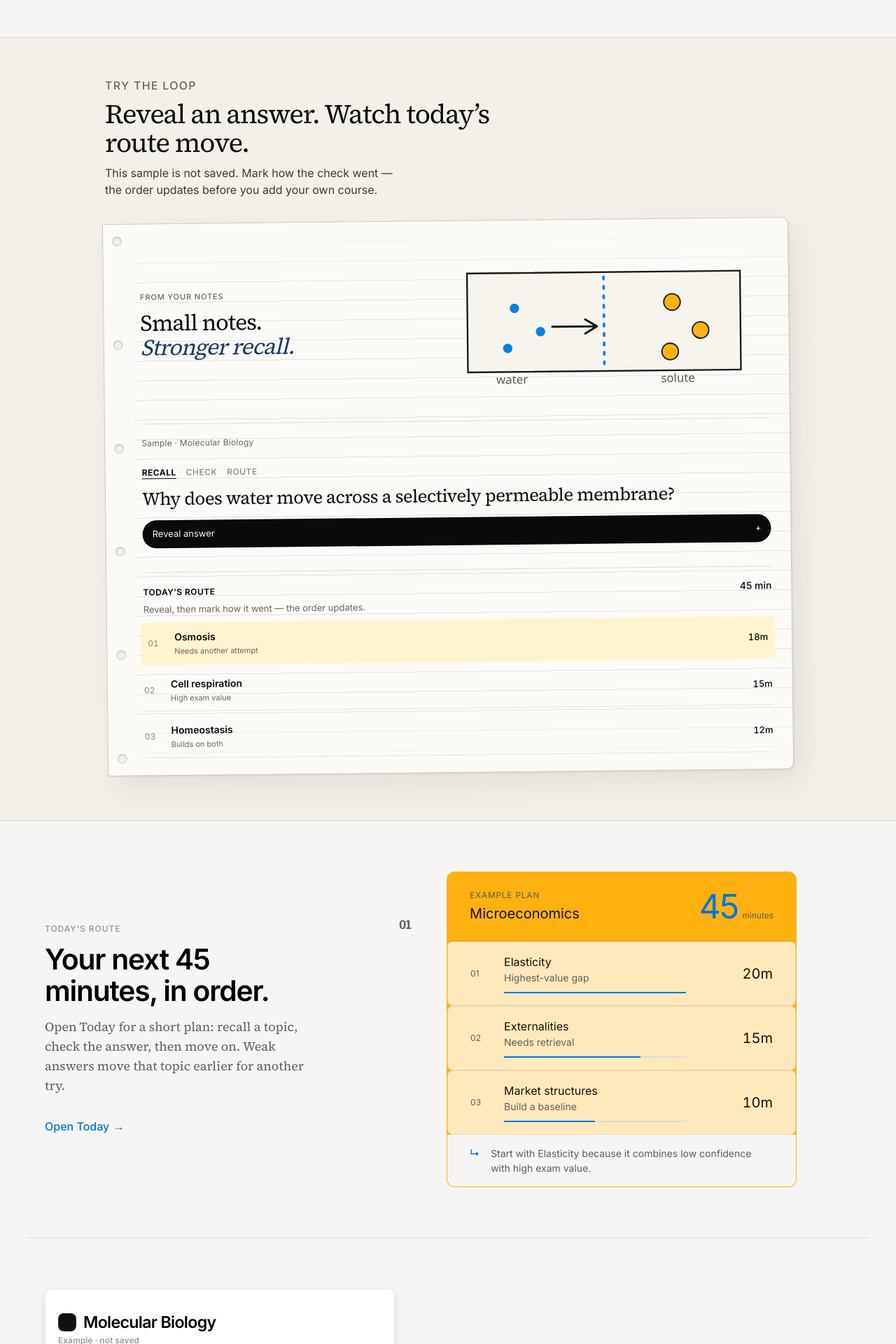
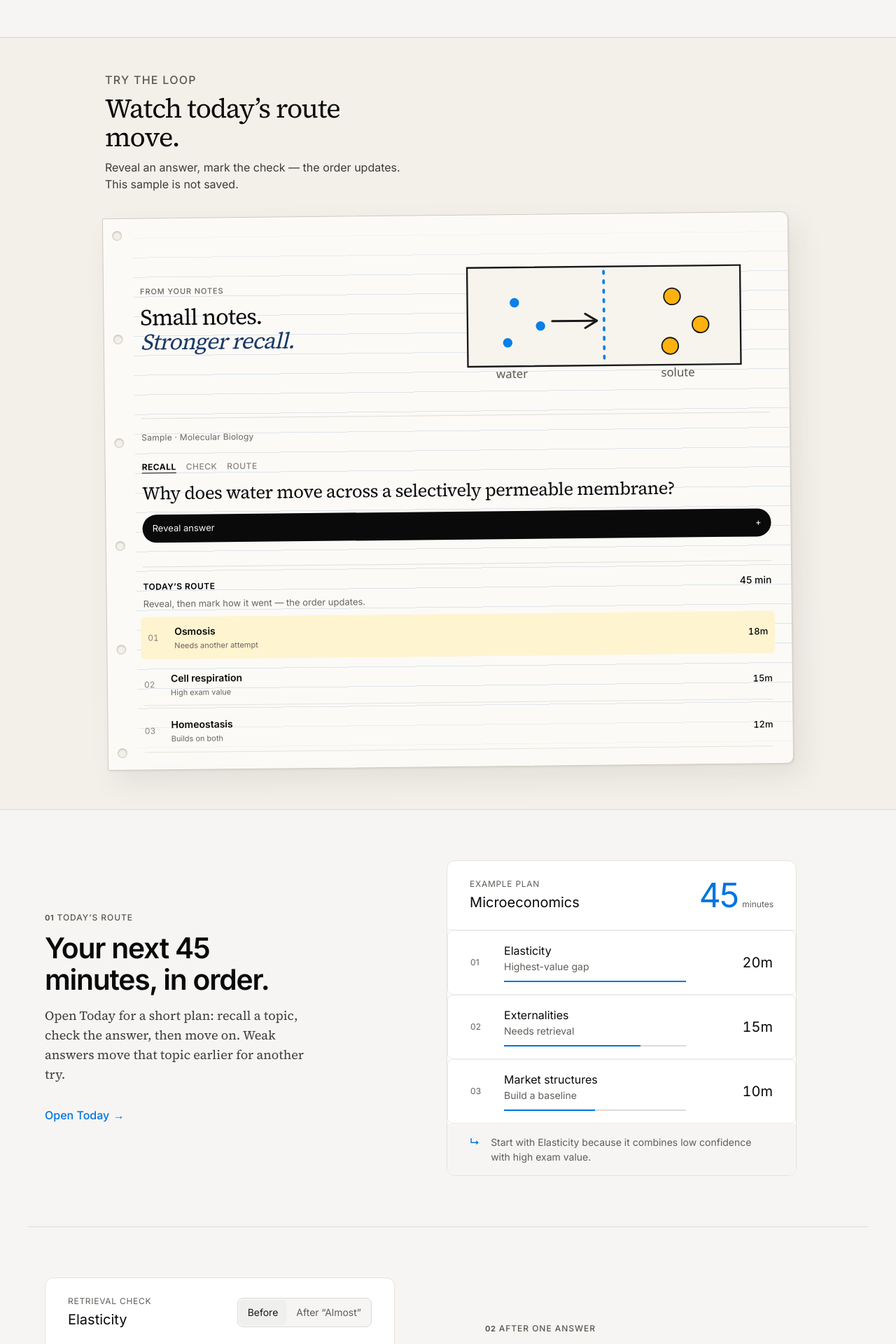
Before and after one commit to youssef-2420/kelus, a Next.js app: page / in a window 1280 px wide. Shown: the part 820-2740 px from the top of the page at 70% size. Built offline with nearby package versions, Linux system fonts and the light colour scheme; no server answers.

Commit message:
Ship homepage critique fixes
Paper sticky header past the hero, ink body copy, one interactive teach
(sample board), quiet paper chapter art with RerouteIllustration, and a
tight close CTA cluster.

Co-authored-by: Youssef Ait Addi  <youssef.aitaddi@isiam.ma>

```diff
--- /dev/null
+++ b/app/home-critique.css
@@ -0,0 +1,198 @@
+/* Homepage critique ship — sticky chrome, ink contrast, close cluster, quiet chapter art */
+
+html {
+  scroll-padding-top: 5.5rem;
+}
+
+.poster-sample,
+.folio-chapter,
+.folio-method,
+.home-close {
+  scroll-margin-top: 5.5rem;
+}
+
+/* Sticky header stays paper on home — never a dark slab over chapters */
+body.is-notion-system .site-header.is-home {
+  background: rgba(246, 245, 244, 0.92);
+  border-bottom: 1px solid var(--border-hairline, #ebebea);
+  color: var(--color-ink-black, #0a0a0a);
+  backdrop-filter: blur(14px) saturate(140%);
+}
+
+body.is-notion-system .site-header.is-home .site-wordmark,
+body.is-notion-system .site-header.is-home .site-nav a,
+body.is-notion-system .site-header.is-home .site-auth-button,
+body.is-notion-system .site-header.is-home .text-btn {
+  color: rgba(15, 15, 15, 0.78);
+}
+
+body.is-notion-system .site-header.is-home .site-nav a:hover,
+body.is-notion-system .site-header.is-home .site-nav a.is-active,
+body.is-notion-system .site-header.is-home .site-wordmark:hover {
+  color: #0a0a0a;
+}
+
+body.is-notion-system .site-header.is-home.is-past-hero {
+  box-shadow: 0 1px 0 rgba(15, 15, 15, 0.06);
+}
+
+@media (max-width: 720px) {
+  body.is-notion-system .site-header.is-home .site-header-inner {
+    min-height: 0;
+    padding-block: 8px 6px;
+    gap: 6px 12px;
+  }
+
+  body.is-notion-system .site-header.is-home .site-nav {
+    gap: 4px 14px;
+  }
+
+  body.is-notion-system .site-header.is-home .site-nav a {
+    min-height: 36px;
+    font-size: 14px;
+  }
+
+  html {
+    scroll-padding-top: 6.25rem;
+  }
+
+  .poster-sample,
+  .folio-chapter,
+  .folio-method,
+  .home-close {
+    scroll-margin-top: 6.25rem;
+  }
+}
+
+/* Chapter + method body: ink on paper — never washed / ghost white */
+body.is-notion-system .folio-chapter-copy > p:not(.kicker),
+body.is-notion-system .folio-method-heading > p:not(.kicker),
+body.is-notion-system .poster-sample-intro > p,
+body.is-notion-system .home-close-copy p {
+  color: #3f3b37;
+  opacity: 1;
+}
+
+body.is-notion-system .folio-chapter-copy h2,
+body.is-notion-system .folio-method-heading h2,
+body.is-notion-system .poster-sample-intro h2,
+body.is-notion-system .home-close-copy h2 {
+  color: #0a0a0a;
+}
+
+body.is-notion-system .folio-chapter-copy .kicker,
+body.is-notion-system .folio-method-heading .kicker,
+body.is-notion-system .poster-sample-intro .kicker {
+  color: #5c574f;
+}
+
+body.is-notion-system .folio-chapter-index {
+  position: static;
+  display: inline;
+  margin: 0 0.4em 0 0;
+  font-size: 0.92em;
+  font-weight: 650;
+  letter-spacing: 0.04em;
+  line-height: inherit;
+  color: inherit;
+  pointer-events: none;
+  user-select: none;
+}
+
+/* One paper language for chapter art — no marigold/sky product blasts */
+body.is-notion-system .folio-chapter.is-plan .folio-chapter-art .v1-plan,
+body.is-notion-system .folio-chapter.is-reroute .folio-chapter-art .v1-reroute,
+body.is-notion-system .folio-chapter.is-materials .folio-chapter-art .v1-materials {
+  background: #fff;
+  border: 1px solid #e6e2db;
+  color: #0a0a0a;
+  box-shadow: none;
+}
+
+body.is-notion-system .folio-method-grid {
+  border: 1px solid #e6e2db;
+  border-radius: 12px;
+  overflow: hidden;
+  background: #fff;
+}
+
+body.is-notion-system .folio-method-grid > div {
+  padding: 1.15rem 1.2rem;
+  border: 0;
+  border-radius: 0;
+  border-right: 1px solid #ebe7e0;
+  border-bottom: 1px solid #ebe7e0;
+  background: #fff;
+  box-shadow: none;
+}
+
+body.is-notion-system .folio-method-grid dt {
+  color: #5c574f;
+  margin-bottom: 0.35rem;
+}
+
+body.is-notion-system .folio-method-grid dd {
+  color: #0a0a0a;
+}
+
+/* Close: one cluster — copy + actions together, not a split canyon */
+body.is-notion-system .home .folio-close.home-close,
+body.is-notion-system .home-close.folio-close,
+body.is-notion-system .folio-close.home-close {
+  background: #f3f0ea;
+  border-top: 1px solid #e0dbd2;
+  color: #0a0a0a;
+}
+
+body.is-notion-system .home .folio-close .home-close-inner,
+body.is-notion-system .home .folio-close .home-close-inner.is-cluster,
+body.is-notion-system .home-close-inner.is-cluster {
+  display: grid !important;
+  gap: 1.25rem;
+  justify-items: start;
+  align-items: start;
+  max-width: 38rem !important;
+  margin-inline: 0 !important;
+  width: min(38rem, 100%);
+}
+
+body.is-notion-system .home .home-close-copy,
+body.is-notion-system .home-close-copy {
+  max-width: none;
+  display: grid;
+  gap: 0.75rem;
+}
+
+body.is-notion-system .home .home-close-copy h2,
+body.is-notion-system .home-close-copy h2 {
+  color: #0a0a0a;
+}
+
+body.is-notion-system .home .home-close-copy p,
+body.is-notion-system .home-close-copy p {
+  color: #3f3b37;
+  opacity: 1;
+}
+
+body.is-notion-system .home .home-close-actions,
+body.is-notion-system .home-close-actions {
+  display: flex;
+  flex-wrap: wrap;
+  align-items: center;
+  gap: 0.85rem 1.1rem;
+  justify-content: flex-start;
+}
+
+body.is-notion-system .home .home-close-actions .text-btn,
+body.is-notion-system .home-close-actions .text-btn {
+  color: #3f3b37;
+}
+
+/* Sample strip: quieter twin — still the one interactive teach */
+body.is-notion-system .poster-sample {
+  padding-block: 48px 64px;
+}
+
+body.is-notion-system .poster-sample-intro h2 {
+  max-width: 18ch;
+}
--- a/app/layout.tsx
+++ b/app/layout.tsx
@@ -7,6 +7,7 @@ import "./notion-product.css";
 import "./notion-paper.css";
 import "./paper-loop.css";
 import "./hero-poster.css";
+import "./home-critique.css";
 import { LearnerProvider } from "@/components/LearnerProvider";
 import { RouteTransition } from "@/components/RouteTransition";
 import { SiteHeader } from "@/components/SiteHeader";
--- a/components/home/HomeAfterHero.tsx
+++ b/components/home/HomeAfterHero.tsx
@@ -2,15 +2,15 @@
 
 import Link from "next/link";
 import { SiteFooter } from "@/components/SiteFooter";
-import { HeroProductDemo } from "@/components/hero/HeroProductDemo";
 import { NotionRevisionBoard } from "@/components/hero/NotionRevisionBoard";
 import { MaterialShelfIllustration } from "@/components/home/MaterialShelfIllustration";
+import { RerouteIllustration } from "@/components/home/RerouteIllustration";
 import { TodayPlanIllustration } from "@/components/home/TodayPlanIllustration";
 import { Reveal } from "@/components/motion";
 
 /**
- * Below-fold: one interactive sample (notebook), then story chapters.
- * Hero is poster-only — no twin product chrome above the fold.
+ * Below-fold: one interactive sample (the teach), then quiet story chapters.
+ * Hero is poster-only — chapter art stays in the same paper language (no second product demo).
  */
 export function HomeAfterHero() {
   return (
@@ -18,9 +18,9 @@ export function HomeAfterHero() {
       <section id="try" className="poster-sample" aria-labelledby="poster-sample-title">
         <Reveal className="poster-sample-intro">
           <p className="kicker">Try the loop</p>
-          <h2 id="poster-sample-title">Reveal an answer. Watch today’s route move.</h2>
+          <h2 id="poster-sample-title">Watch today’s route move.</h2>
           <p>
-            This sample is not saved. Mark how the check went — the order updates before you add your own course.
+            Reveal an answer, mark the check — the order updates. This sample is not saved.
           </p>
         </Reveal>
         <Reveal delay={0.06}>
@@ -31,8 +31,10 @@ export function HomeAfterHero() {
       <div className="folio-story" id="how">
         <section className="folio-chapter is-plan" aria-labelledby="folio-plan-title">
           <Reveal className="folio-chapter-copy">
-            <p className="folio-chapter-index" aria-hidden="true">01</p>
-            <p className="kicker">Today’s route</p>
+            <p className="kicker">
+              <span className="folio-chapter-index" aria-hidden="true">01</span>
+              Today’s route
+            </p>
             <h2 id="folio-plan-title">Your next 45 minutes, in order.</h2>
             <p>
               Open Today for a short plan: recall a topic, check the answer, then move on.
@@ -42,15 +44,17 @@ export function HomeAfterHero() {
               Open Today <span aria-hidden="true">→</span>
             </Link>
           </Reveal>
-          <Reveal initial={{ opacity: .8 }} className="folio-chapter-art">
+          <Reveal className="folio-chapter-art">
             <TodayPlanIllustration />
           </Reveal>
         </section>
 
-        <section id="route" className="folio-chapter is-reroute is-demo-chapter" aria-labelledby="folio-reroute-title">
+        <section id="route" className="folio-chapter is-reroute" aria-labelledby="folio-reroute-title">
           <Reveal className="folio-chapter-copy">
-            <p className="folio-chapter-index" aria-hidden="true">02</p>
-            <p className="kicker">After one answer</p>
+            <p className="kicker">
+              <span className="folio-chapter-index" aria-hidden="true">02</span>
+              After one answer
+            </p>
             <h2 id="folio-reroute-title">The plan reorders itself.</h2>
             <p>
               Mark “almost” or miss a check, and Kelus reshuffles what comes next — so you practise
@@ -60,15 +64,17 @@ export function HomeAfterHero() {
               See how the plan changes <span aria-hidden="true">→</span>
             </Link>
           </Reveal>
-          <Reveal delay={0.08} className="folio-chapter-art folio-chapter-demo">
-            <HeroProductDemo />
+          <Reveal delay={0.08} className="folio-chapter-art">
+            <RerouteIllustration />
           </Reveal>
         </section>
 
         <section className="folio-chapter is-materials" aria-labelledby="folio-materials-title">
           <Reveal className="folio-chapter-copy">
-            <p className="folio-chapter-index" aria-hidden="true">03</p>
-            <p className="kicker">Your lessons</p>
+            <p className="kicker">
+              <span className="folio-chapter-index" aria-hidden="true">03</span>
+              Your lessons
+            </p>
             <h2 id="folio-materials-title">Revise from your own notes.</h2>
             <p>
               Add a syllabus or lecture PDF, confirm the topics Kelus suggests, and keep each
@@ -113,7 +119,7 @@ export function HomeAfterHero() {
       </section>
 
       <section className="home-close folio-close" aria-labelledby="home-close-title">
-        <Reveal className="home-close-inner">
+        <Reveal className="home-close-inner is-cluster">
           <div className="home-close-copy">
             <h2 id="home-close-title">Walk into the exam knowing what you worked on — and why.</h2>
             <p>Try a free revision session on this device. See Exam Pass if you want priority support through exam day.</p>
--- a/components/motion/index.tsx
+++ b/components/motion/index.tsx
@@ -63,12 +63,13 @@ export function Reveal({ children, className, delay = 0, ...rest }: RevealProps)
   return (
     <motion.div
       className={className}
-      // Keep the document useful before hydration; enhance on first intersection.
-      initial={false}
+      {...rest}
+      // Opacity-only reveal from a readable baseline — never leave copy ghosted.
+      // Applied after ...rest so callers cannot override into invisibility.
+      initial={{ opacity: 0.92 }}
       whileInView={{ opacity: 1 }}
-      viewport={{ once: true, amount: 0.2, margin: "0px 0px -40px 0px" }}
+      viewport={{ once: true, amount: 0.15, margin: "0px 0px -24px 0px" }}
       transition={{ ...kelusMotion.reveal, delay }}
-      {...rest}
     >
       {children}
     </motion.div>
```
Also changed, not shown: components/SiteHeader.tsx (+28 -1 lines), 1 other file (tests, documents, lock files or other folders).
